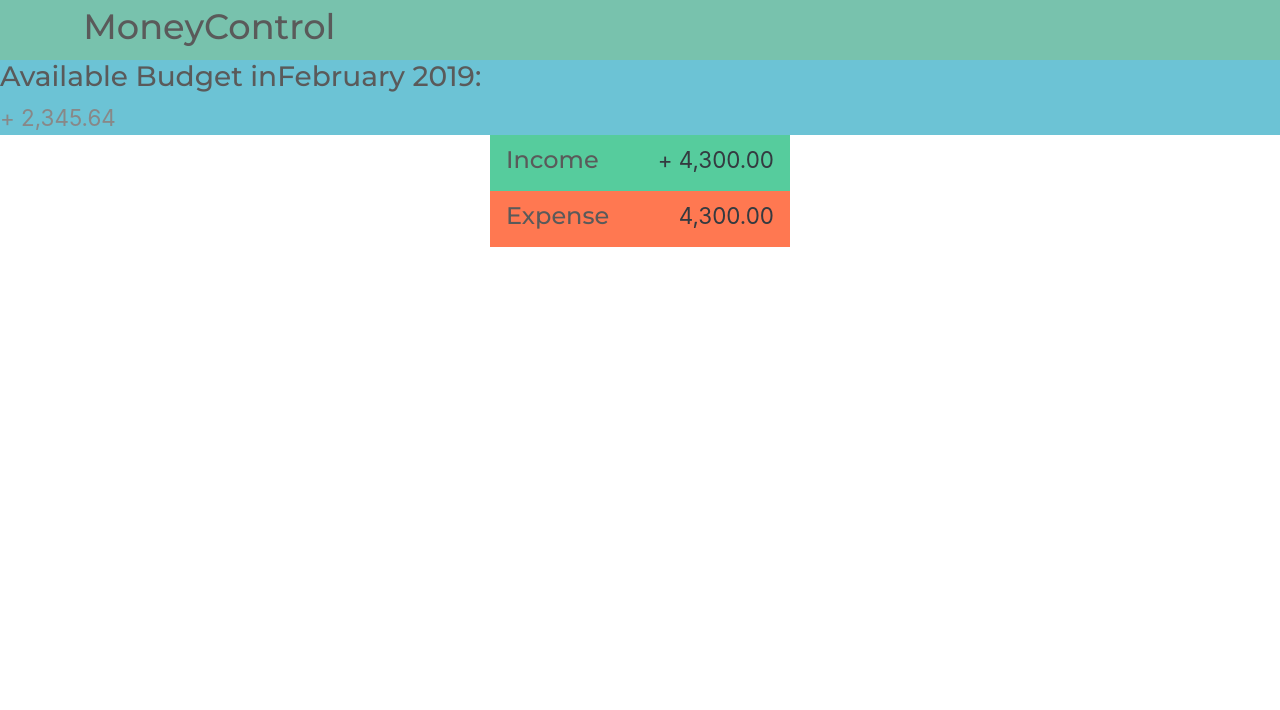
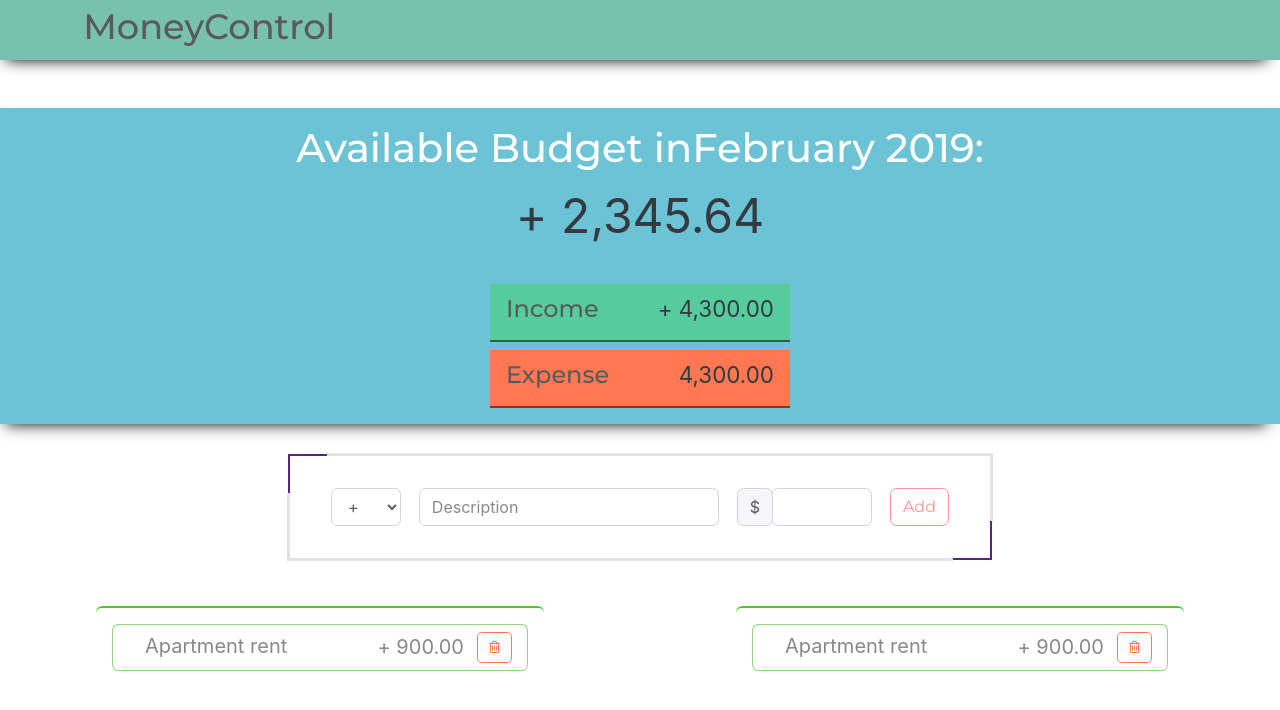
Before and after one commit to valdeadmario/money-react, a React app: page / in a window 1280 px wide. Built offline with nearby package versions, Linux system fonts and the light colour scheme.

Commit message:
created user interface

```diff
--- a/src/components/app-header/app-header.css
+++ b/src/components/app-header/app-header.css
@@ -1,5 +1,7 @@
 .app-header {
     padding: 0.2rem;
+    box-shadow: -4px 10px 15px -10px #000000;
+
 }
 
 .app-title {
--- a/src/components/app/app.css
+++ b/src/components/app/app.css
@@ -0,0 +1,6 @@
+.all-lists {
+    display: flex;
+    justify-content: space-around;
+    margin-top: 3rem;
+    margin-bottom: 200px;
+}
--- a/src/components/app/app.js
+++ b/src/components/app/app.js
@@ -1,15 +1,23 @@
 import React from 'react';
+
+import './app.css'
 
 import ListItem from '../list-item'
 import InputForm from '../input-form';
 import AppHeader from "../app-header/app-header";
 import Budget from "../budget/budget";
+import IncomeList from "../income-list";
 
 const App = () => {
   return (
     <div className="todo-app">
       <AppHeader />
-      <Budget/>
+      <Budget />
+      <InputForm />
+      <div className='all-lists'>
+        <IncomeList />
+        <IncomeList />
+      </div>
     </div>
   );
 }
--- a/src/components/budget-expense/budget-expense.css
+++ b/src/components/budget-expense/budget-expense.css
@@ -4,6 +4,8 @@
     width: 300px;
     margin: 0 auto;
     padding: .5rem 1rem;
+    margin-top: .5rem;
+    border-bottom: 2px solid rgba(2, 2, 2, 0.52);
 }
 
 .budget-title {
--- a/src/components/budget/budget.css
+++ b/src/components/budget/budget.css
@@ -0,0 +1,15 @@
+.budget {
+    margin-top: 3rem;
+    padding: 1rem;
+    box-shadow: -4px 10px 15px -10px #000000;
+}
+.total-budget {
+    text-align: center;
+    margin-bottom: 2rem;
+}
+.total-title {
+    font-size: 2.5rem;
+}
+.total-value {
+    font-size: 3rem;
+}
--- a/src/components/budget/budget.js
+++ b/src/components/budget/budget.js
@@ -8,15 +8,15 @@ export default class Budget extends Component {
 
   render() {
     return (
-      <div className="budget">
-        <div className='bg-info'>
-          <h3 className="budget-header">
+      <div className="budget bg-info">
+        <div className='total-budget '>
+          <h2 className="total-title text-white">
             Available Budget in
             <span className="budget__title--month">
-            February 2019
-          </span>:
-          </h3>
-          <span className="budget-value">+ 2,345.64</span>
+              February 2019
+            </span>:
+          </h2>
+          <span className="total-value text-dark">+ 2,345.64</span>
         </div>
 
         <BudgetIncome/>
--- a/src/components/income-list/income-list.css
+++ b/src/components/income-list/income-list.css
@@ -1,3 +1,10 @@
+.income-list {
+    min-width: 35%;
+    padding: 1rem;
+
+    border-top: 2px solid #52C437;
+}
 .income-list .list-group-item {
     padding: .25rem .75rem;
+    border-color: rgba(82, 196, 55, 0.66);
 }
--- a/src/components/input-form/input-form.css
+++ b/src/components/input-form/input-form.css
@@ -1,18 +1,28 @@
 .item-add-form {
     display: flex;
     justify-content: space-around;
+    width: 700px;
+
+    margin: 0 auto;
+    margin-top: 2rem;
+    padding: 2rem;
+
+    font-size: 30px;
+
+    box-shadow: -20px 20px 0 -17px #e3e3e3,
+    20px -20px 0 -17px #e3e3e3,
+    20px 20px 0 -20px #592385,
+    0 0 0 2px #592385;
 }
 
 .add-type {
-    width: 55px;
-    border: 1px solid #e7e7e7;
-    height: 44px;
+    width: 70px;
+}
 
-    font-size: 18px;
-    color: black;
-    background-color: #fff;
+.add-number {
+    width: 100px;
+}
 
-    margin-right: 10px;
-    font-weight: 300;
-    transition: border 0.3s;
+.add-description {
+    width: 300px;
 }
--- a/src/components/input-form/input-form.js
+++ b/src/components/input-form/input-form.js
@@ -7,19 +7,20 @@ export default class InputForm extends Component {
     return (
       <form className="item-add-form">
 
-        <select className="add-type">
-          <option value="inc" selected>+</option>
-          <option value="exp">-</option>
+        <select multiple="" className="form-control add-type" >
+          <option value='inc'>+</option>
+          <option value='exp'>-</option>
         </select>
 
         <input type="text"
-               className="form-control"
+               className="form-control add-description"
                placeholder='Description'/>
-
-        <input type="number"
-               className="add-value"
-               placeholder="Value"/>
-
+        <div className='d-flex'>
+          <div className="input-group-prepend">
+            <span className="input-group-text">$</span>
+          </div>
+          <input type="number" className="form-control add-number" aria-label="Amount (to the nearest dollar)"/>
+        </div>
         <button
           className="btn btn-outline-secondary">
           Add
--- a/src/components/list-item/list-item.css
+++ b/src/components/list-item/list-item.css
@@ -14,4 +14,5 @@
 
 .list-item-value {
     margin-right: 10px;
+    margin-top: 3px;
 }
```
